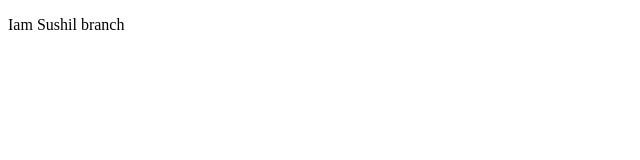
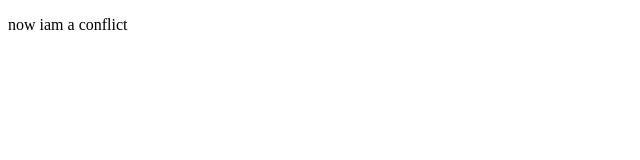
Before and after one commit to spanday45/GitLearning_one, a plain HTML site: page index.html in a window 1280 px wide. Shown: the full height of the page, 0-640 px from the left. Drawn offline with Linux system fonts and the light colour scheme.

Commit message:
conflict

```diff
--- a/index.html
+++ b/index.html
@@ -6,6 +6,6 @@
     <title>Document</title>
 </head>
 <body>
-    <p>Iam Sushil branch</p>
+    <p>now iam a conflict</p>
 </body>
 </html>
```
